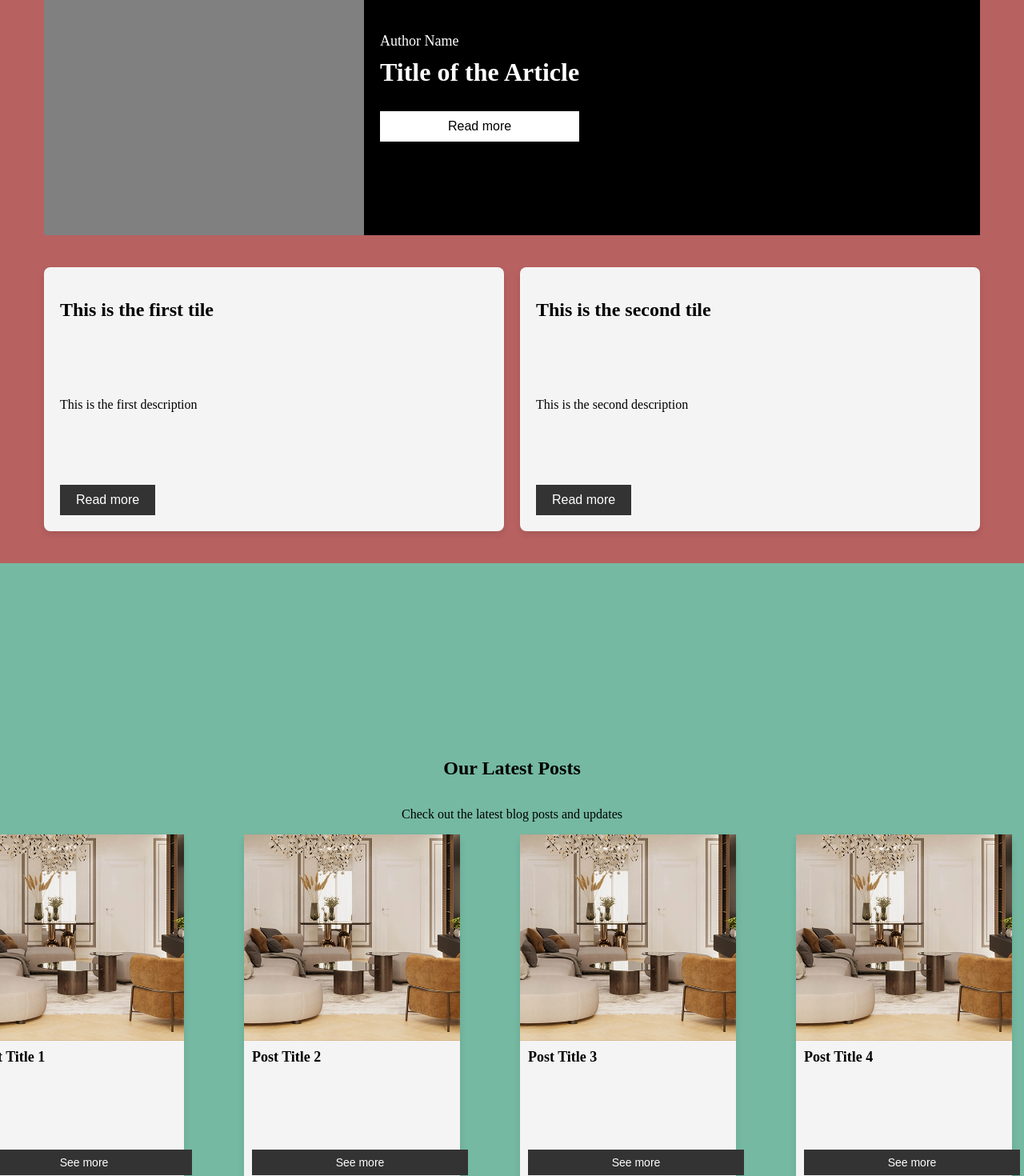
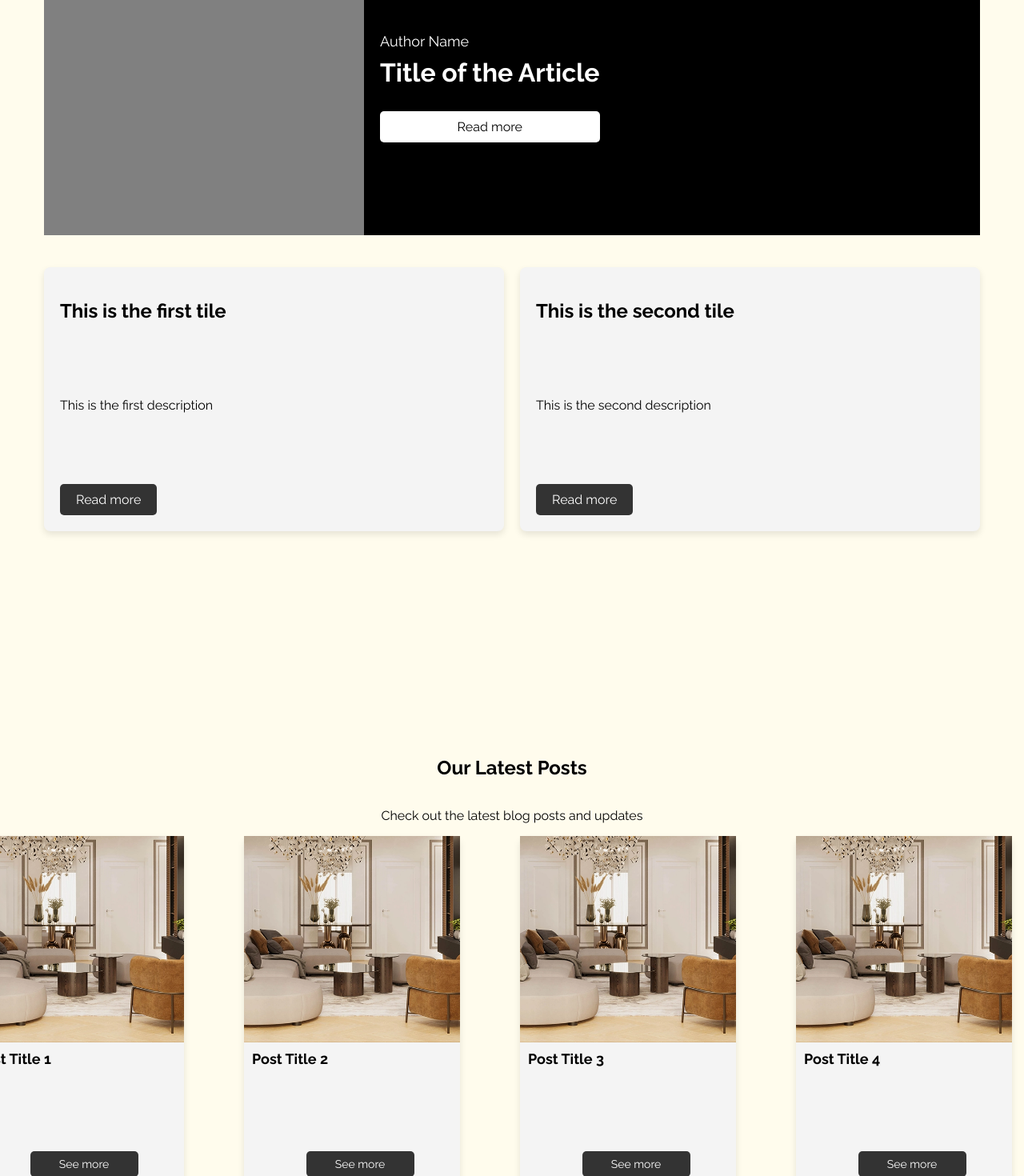
Before and after one commit to Laelys/portofolio_project, a React (Vite) app: page /posts in a window 1280 px wide. Shown: the part 180-1650 px from the top of the page at 80% size. Built offline with nearby package versions, Linux system fonts and the light colour scheme.

Commit message:
blog styling
whole page is WIP owner needs to decide content

```diff
--- a/src/styling/posts.css
+++ b/src/styling/posts.css
@@ -1,5 +1,11 @@
+@font-face {
+  font-family: "Raleway";
+  src: url("/src/assets/fonts/Raleway-VariableFont_wght.ttf");
+}
+
 .posts__container {
-  background-color: rgb(184, 97, 97);
+  font-family: "Raleway";
+  background-color: #fffced;
   max-width: 1440px;
   margin: 0 auto;
   display: flex;
@@ -42,6 +48,7 @@
 }
 
 .posts__button {
+  font-family: "Raleway";
   background-color: white;
   color: black;
   border: none;
@@ -49,6 +56,7 @@
   cursor: pointer;
   font-size: 16px;
   margin-top: 20px;
+  border-radius: 5px;
 }
 
 .posts__button:hover {
@@ -76,16 +84,19 @@
 }
 
 .post__card__title {
+  font-family: "Raleway";
   font-size: 24px;
   margin-bottom: 10px;
 }
 
 .post__card__description {
+  font-family: "Raleway";
   font-size: 16px;
   margin-bottom: 20px;
 }
 
 .post__card__button {
+  font-family: "Raleway";
   background-color: #333;
   color: white;
   padding: 10px 20px;
@@ -93,6 +104,7 @@
   cursor: pointer;
   font-size: 16px;
   align-self: flex-start;
+  border-radius: 5px;
 }
 
 .post__card__button:hover {
@@ -100,6 +112,7 @@
 }
 
 .small__post__card {
+  font-family: "Raleway";
   width: 270px;
   height: 436px;
   display: flex;
@@ -132,11 +145,13 @@
 }
 
 .small__post__content h2 {
+  font-family: "Raleway";
   font-size: 18px;
   margin: 0;
 }
 
 .small__post__button {
+  font-family: "Raleway";
   background-color: #333;
   color: white;
   padding: 8px 16px;
@@ -144,6 +159,9 @@
   cursor: pointer;
   font-size: 14px;
   margin-top: 10px;
+  width: 50%;
+  align-self: center;
+  border-radius: 5px;
 }
 
 .small__post__button:hover {
@@ -151,7 +169,8 @@
 }
 
 .posts__grid__container {
-  background-color: rgb(117, 185, 162);
+  font-family: "Raleway";
+  background-color: #fffced;
   height: 1910px;
   display: flex;
   flex-direction: column;
```
